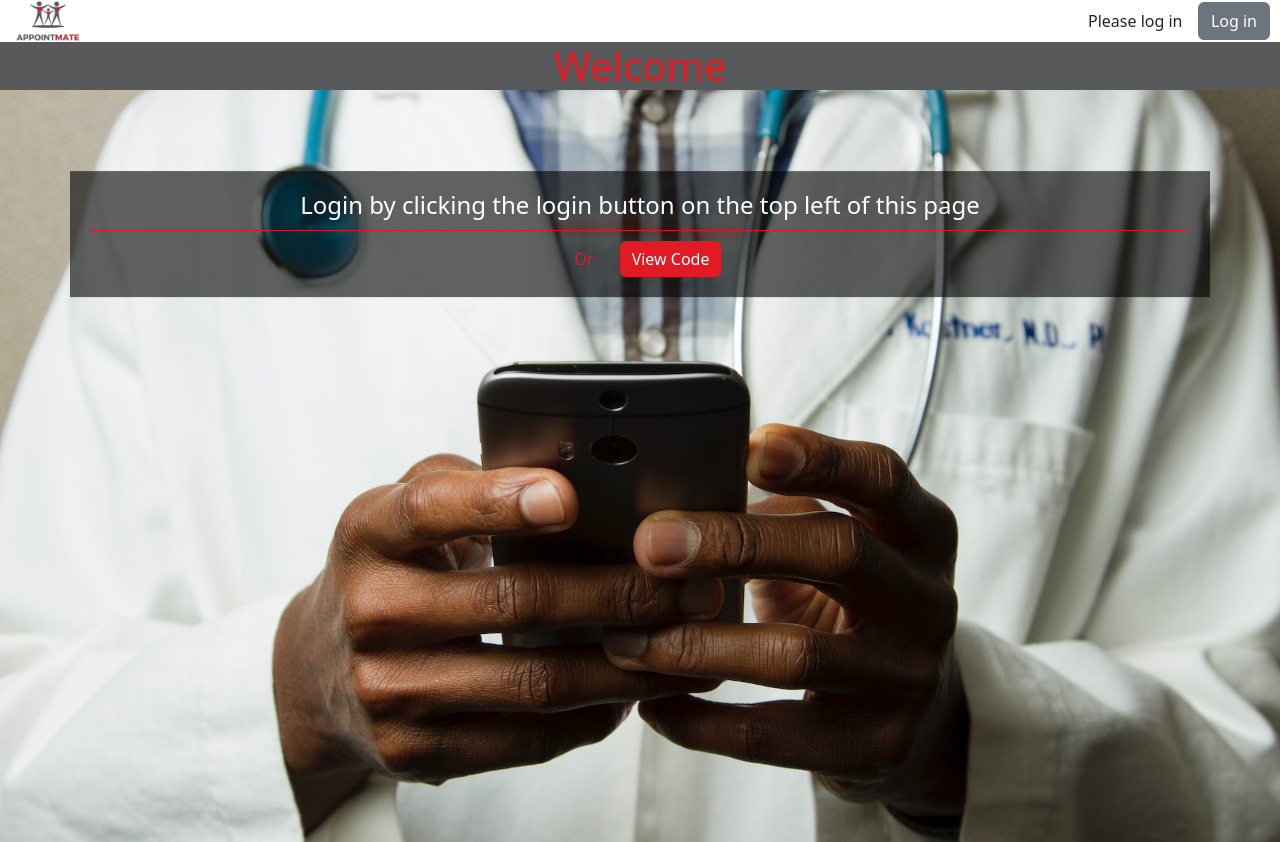
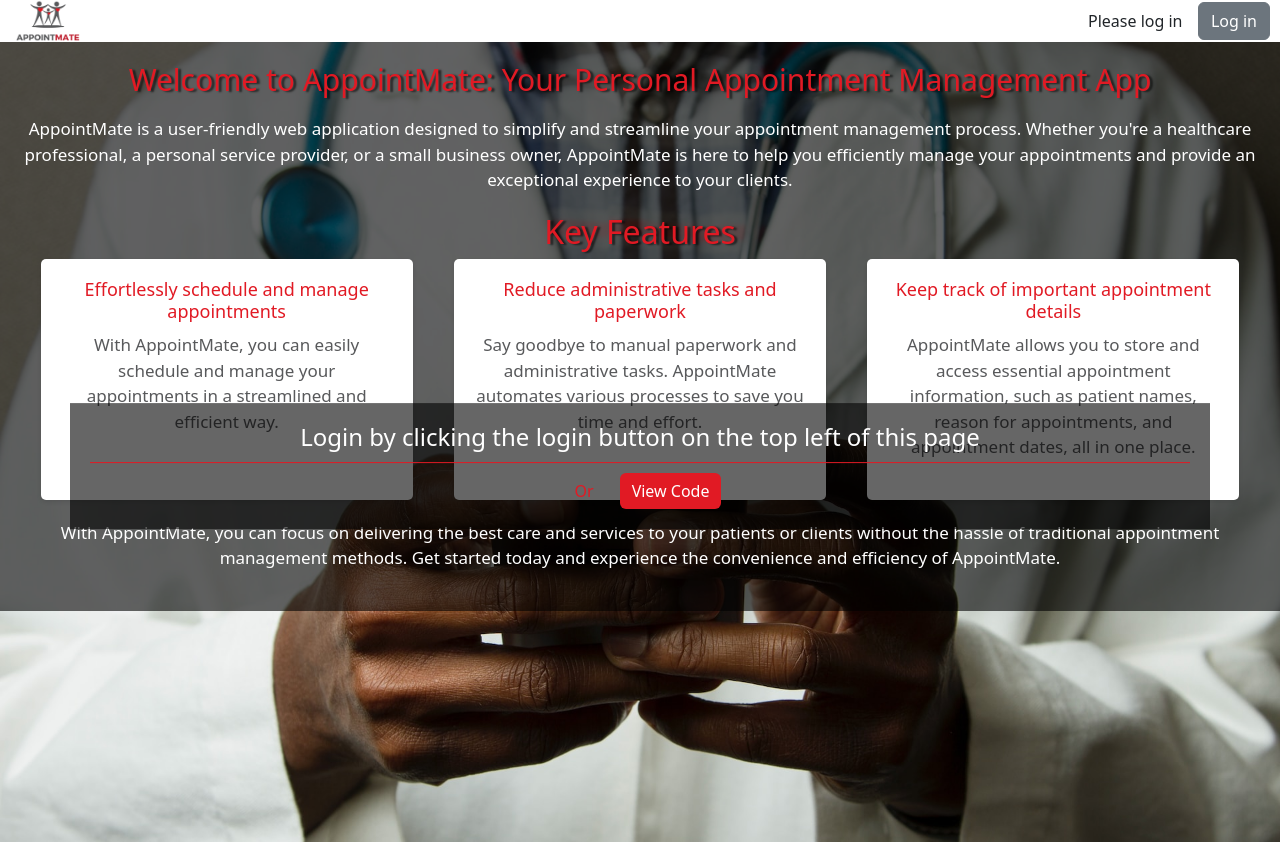
Before and after one commit to Byron-web/appointmate, a React (Create React App) app in the folder client/: page / in a window 1280 px wide. Built offline with nearby package versions, Linux system fonts and the light colour scheme.

Commit message:
Changed styling for Welcome component

```diff
--- /dev/null
+++ b/client/src/components/FeatureCard.js
@@ -0,0 +1,13 @@
+import React from "react";
+import "./styles.css";
+
+function FeatureCard({ title, description }) {
+  return (
+    <div className="feature-card w-30">
+      <h3 className="feature-card-title">{title}</h3>
+      <p className="feature-card-description">{description}</p>
+    </div>
+  );
+}
+
+export default FeatureCard;
--- a/client/src/components/Welcome.js
+++ b/client/src/components/Welcome.js
@@ -1,14 +1,47 @@
 import React from "react";
 import { Button, Container } from "react-bootstrap";
 import "./styles.css";
-import banner from "../images/Welcome.jpg";
+import FeatureCard from "./FeatureCard";
 
 //Welcome view that shows in the beginner of the app when a user hasnt logged in, or if a user logs out.
 function Welcome() {
   return (
     <div className="welcome--wrapper">
       <div className="welcome--header">
-        <h1>Welcome</h1>
+        <h1>
+          Welcome to AppointMate: Your Personal Appointment Management App
+        </h1>
+        <p>
+          AppointMate is a user-friendly web application designed to simplify
+          and streamline your appointment management process. Whether you're a
+          healthcare professional, a personal service provider, or a small
+          business owner, AppointMate is here to help you efficiently manage
+          your appointments and provide an exceptional experience to your
+          clients.
+        </p>
+        <div className="welcome-features">
+          <h2>Key Features</h2>
+          <div className="d-flex justify-content-around">
+            <FeatureCard
+              title="Effortlessly schedule and manage appointments"
+              description="With AppointMate, you can easily schedule and manage your appointments in a streamlined and efficient way."
+            />
+            <FeatureCard
+              title="Reduce administrative tasks and paperwork"
+              description="Say goodbye to manual paperwork and administrative tasks. AppointMate automates various processes to save you time and effort."
+            />
+            <FeatureCard
+              title="Keep track of important appointment details"
+              description="AppointMate allows you to store and access essential appointment information, such as patient names, reason for appointments, and appointment dates, all in one place."
+            />
+          </div>
+        </div>
+        <p>
+          With AppointMate, you can focus on delivering the best care and
+          services to your patients or clients without the hassle of traditional
+          appointment management methods. Get started today and experience the
+          convenience and efficiency of AppointMate.
+        </p>
       </div>
       <div className="banner-info--wrapper">
         <Container className="banner-info--container">
--- a/client/src/components/styles.css
+++ b/client/src/components/styles.css
@@ -55,17 +55,28 @@
 }
 
 .welcome--header {
-    background-color: #58595b;
+    background-color: rgba(0, 0, 0, 0.6);
+    padding: 20px;
+    margin-bottom: 20px;
 }
 
 .welcome--header h1 {
     color: #e11a24;
+    text-shadow: 3px 1px 2px rgba(0, 0, 0, 0.6);
+    font-size: 30px;
+    padding-bottom: 10px;
+}
+
+.welcome--header p {
+    color: #fff;
+    font-size: 17px;
+    margin-bottom: 20px;
 }
 
 .banner-info--wrapper {
     position: absolute;
     width: 100%;
-    top: 24%;
+    top: 53%;
     transform: translateY(-50%);
 }
 
@@ -109,3 +120,51 @@ a {
 a:hover {
     color: #fff;
 }
+
+.welcome-features {
+    display: flex;
+    flex-direction: column;
+    justify-content: center;
+    margin-bottom: 20px;
+}
+
+.welcome-features h2{
+    color: #e11a24;
+    text-shadow: 3px 1px 2px rgba(0, 0, 0, 0.6);
+}
+
+.welcome-features ul>li {
+    color: #fff;
+    list-style: none;
+    padding-bottom: 5px;
+}
+
+/* Feature cards */
+.feature-cards {
+    display: grid;
+    grid-template-columns: repeat(auto-fit, minmax(200px, 1fr));
+    grid-gap: 20px;
+    margin-top: 20px;
+}
+
+.feature-card {
+    background-color: #fff;
+    padding: 20px;
+    border-radius: 5px;
+    box-shadow: 0 2px 4px rgba(0, 0, 0, 0.1);
+}
+
+.feature-card-title {
+    color: #e11a24;
+    font-size: 18px;
+    margin-bottom: 10px;
+}
+
+.feature-card-description {
+    color: #58595b !important;
+    font-size: 16px;
+}
+
+.w-30 {
+    width: 30%;
+}
```
